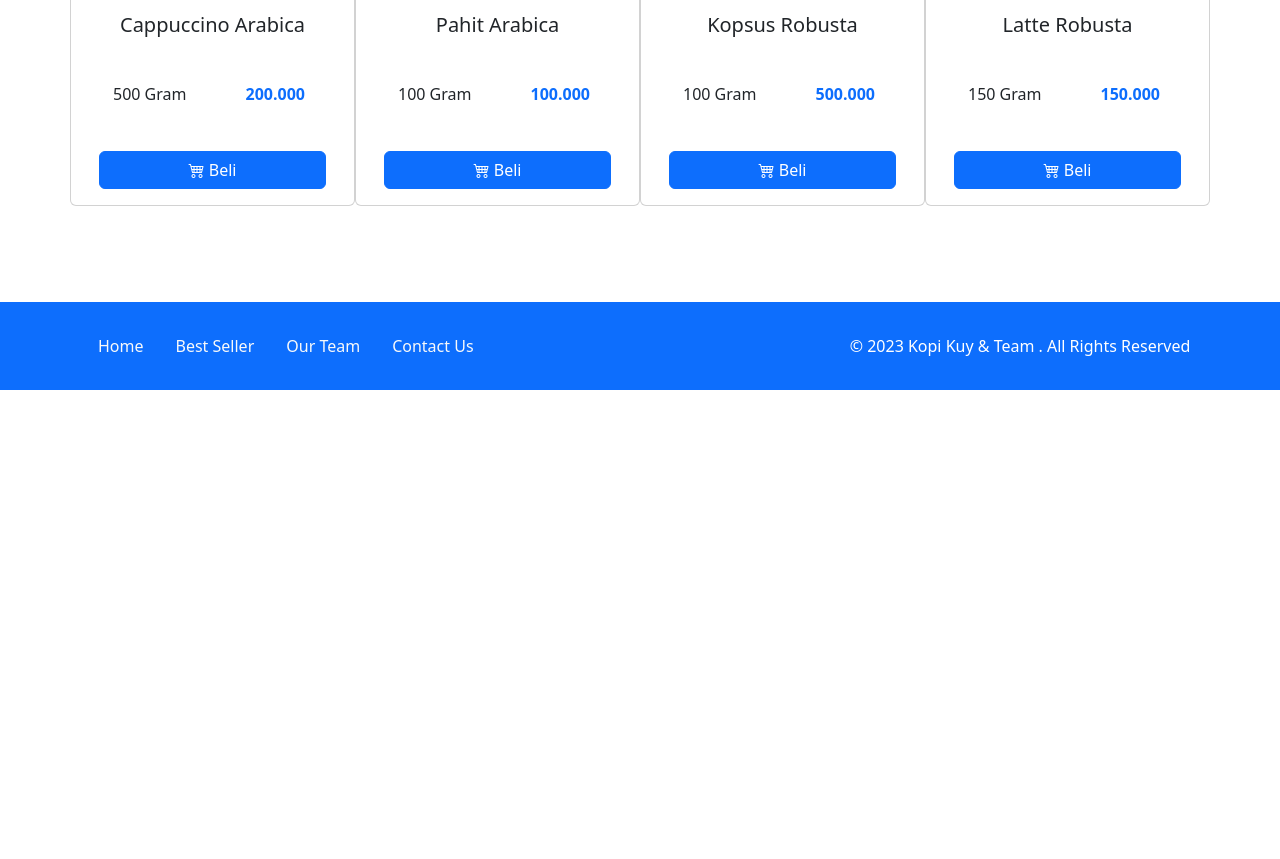
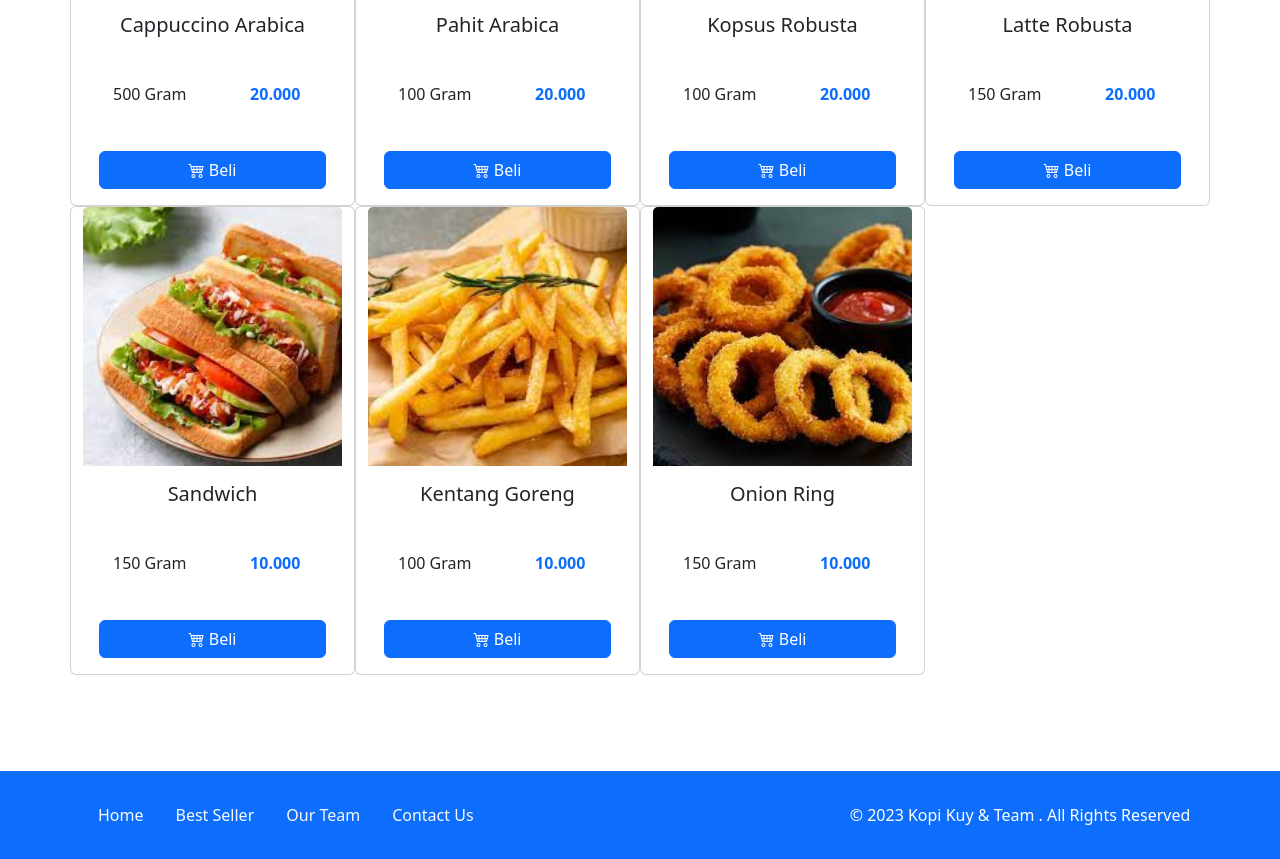
Before and after one commit to ghifaryraf/KopiKuy, a plain HTML site: page produk.html in a window 1280 px wide. Shown: the part 661-1520 px from the top of the page. Before the commit the page ends 1051 px from the top, so only its background shows below. Drawn offline with Linux system fonts and the light colour scheme.

Commit message:
Add files via upload

```diff
--- a/data.json
+++ b/data.json
@@ -4,38 +4,57 @@
             "foto": "images/produk/product_capuchino.jpg",
             "nama": "Cappuccino Arabica",
             "size": "500 Gram",
-            "harga": "200.000",
+            "harga": "20.000",
             "link": "https://www.google.com/search?q=cappuccino+arabica&tbm=shop"
         },
         {
             "foto": "images/produk/product_espresso.jpg",
             "nama": "Pahit Arabica",
             "size": "100 Gram",
-            "harga": "100.000",
+            "harga": "20.000",
             "link": "https://www.google.com/search?q=pahit+arabica&tbm=shop"
-        },
-        {
-            "foto": "images/produk/product_latte.jpg",
-            "nama": "Latte Arabica",
-            "size": "150 Gram",
-            "harga": "150.000",
-            "link": "https://www.google.com/search?q=latte+arabica&tbm=shop"
         }
+
     ],
     "robusta": [
         {
             "foto": "images/produk/product_kopi_susu.jpg",
             "nama": "Kopsus Robusta",
             "size": "100 Gram",
-            "harga": "500.000",
+            "harga": "20.000",
             "link": "https://www.google.com/search?q=kopi+susu+robusta&tbm=shop"
         },
         {
             "foto": "images/produk/product_latte.jpg",
             "nama": "Latte Robusta",
             "size": "150 Gram",
-            "harga": "150.000",
+            "harga": "20.000",
             "link": "https://www.google.com/search?q=latte+robusta&tbm=shop"
+        }
+    ],
+    "Cemilan": [
+        {
+            "foto": "images/produk/kentang.jpg",
+            "nama": "Kentang Goreng",
+            "size": "100 Gram",
+            "harga": "10.000",
+            "link": "https://www.google.com/search?q=kopi+susu+robusta&tbm=shop"
+        },
+        {
+            "foto": "images/produk/onion.jpg",
+            "nama": "Onion Ring",
+            "size": "150 Gram",
+            "harga": "10.000",
+            "link": "https://www.google.com/search?q=latte+robusta&tbm=shop"
+        }
+
+        ,
+        {
+            "foto": "images/produk/sandwich.jpg",
+            "nama": "Sandwich",
+            "harga": "10.000",
+            "size": "150 Gram"
+
         }
     ]
 }
--- a/produk.html
+++ b/produk.html
@@ -17,11 +17,13 @@
 
 
 
+
         /* Batas Akhir penulisan kode CSS internal */
     </style>
 </head>
 
-<body>
+<body
+
     <!-- Tulis Kode Bootstrap Di Bawah Sini -->
 
 
@@ -69,7 +71,7 @@
                     <option disabled selected>-</option>
                     <option value="arabica">Arabica</option>
                     <option value="robusta">Robusta</option>
-                    <option value="nonkopi">Non Kopi</option>
+                    <option value="Cemilan">Cemilan</option>
                 </select>
                 <label for="select_kopi">Pilih Jenis Kopi</label>
             </div>
@@ -86,7 +88,7 @@
                                 500 Gram
                             </div>
                             <div class="col text-primary fw-bold">
-                                    200.000
+                                20.000
                             </div>
                         </div>
                         <a href="#" class="btn btn-primary w-100"><i class="bi bi-cart4"></i> Beli</a>
@@ -106,7 +108,7 @@
                                 100 Gram
                             </div>
                             <div class="col text-primary fw-bold">
-                                    100.000
+                                20.000
                             </div>
                         </div>
                         <a href="#" class="btn btn-primary w-100"><i class="bi bi-cart4"></i> Beli</a>
@@ -116,6 +118,8 @@
 
                     </div>
                 </div>
+
+
 
                 <div class="card">
                     <img src="images/produk/product_kopi_susu.jpg" class="card-img-top" alt="...">
@@ -127,7 +131,7 @@
 
                             </div>
                             <div class="col text-primary fw-bold">
-                                    500.000
+                                20.000
                             </div>
                         </div>
                         <a href="#" class="btn btn-primary w-100"><i class="bi bi-cart4"></i> Beli</a>
@@ -147,7 +151,73 @@
                                 150 Gram
                             </div>
                             <div class="col text-primary fw-bold">
-                                    150.000
+                                20.000
+                            </div>
+                        </div>
+                        <a href="#" class="btn btn-primary w-100"><i class="bi bi-cart4"></i> Beli</a>
+
+
+
+
+
+
+
+
+
+                    </div>
+                </div>
+
+                <div class="card">
+                    <img src="images/produk/sandwich.jpg" class="card-img-top" alt="...">
+                    <div class="card-body">
+                        <h5 class="card-title">Sandwich</h5>
+                        <div class="row hargasize my-4">
+                            <div class="col">
+                                150 Gram
+                            </div>
+                            <div class="col text-primary fw-bold">
+                                10.000
+                            </div>
+                        </div>
+                        <a href="#" class="btn btn-primary w-100"><i class="bi bi-cart4"></i> Beli</a>
+
+
+
+
+                    </div>
+                </div>
+
+                <div class="card">
+                    <img src="images/produk/kentang.jpg" class="card-img-top" alt="...">
+                    <div class="card-body">
+                        <h5 class="card-title">Kentang Goreng
+                        </h5>
+                        <div class="row hargasize my-4">
+                            <div class="col">
+                                100 Gram
+                            </div>
+                            <div class="col text-primary fw-bold">
+                                10.000
+                            </div>
+                        </div>
+                        <a href="#" class="btn btn-primary w-100"><i class="bi bi-cart4"></i> Beli</a>
+
+
+
+
+                    </div>
+                </div>
+
+                <div class="card">
+                    <img src="images/produk/onion.jpg" class="card-img-top" alt="...">
+                    <div class="card-body">
+                        <h5 class="card-title">Onion Ring</h5>
+                        <div class="row hargasize my-4">
+                            <div class="col">
+                                150 Gram
+                            </div>
+                            <div class="col text-primary fw-bold">
+                                10.000
                             </div>
                         </div>
                         <a href="#" class="btn btn-primary w-100"><i class="bi bi-cart4"></i> Beli</a>
```
Also changed, not shown: index.html (+1 -1 lines), images/produk/c80c4ae0ba5657d5b3deecc6f4ca33a6.jpg (added), images/produk/kentang.jpg (added), images/produk/onion.jpg (added), images/produk/sandwich.jpg (added). Lines whose indentation alone changed are shown as unchanged.
